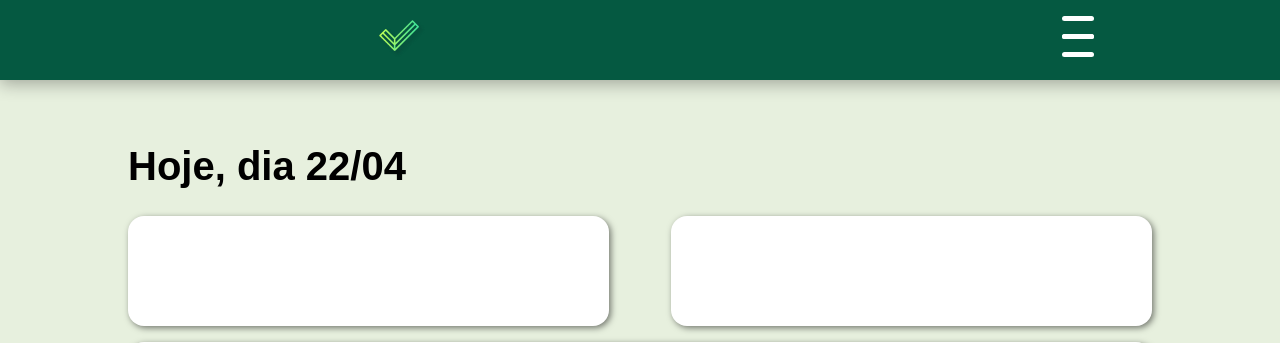
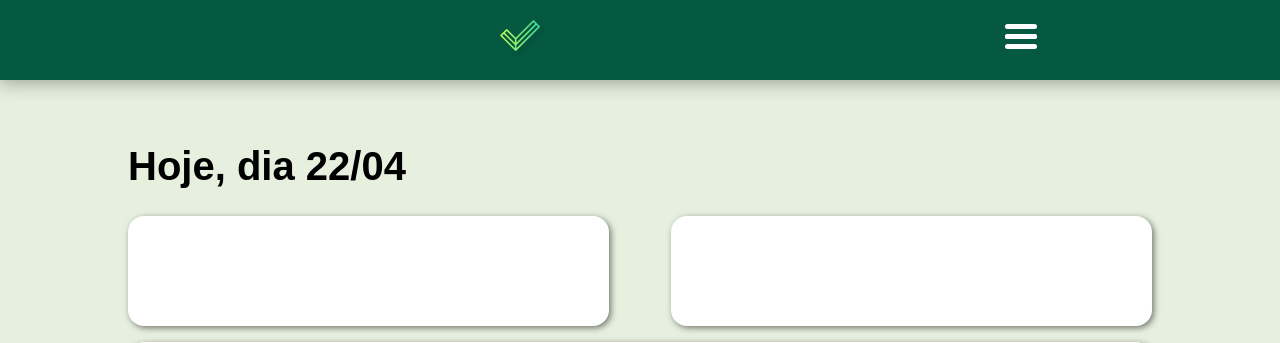
Before and after one commit to jpmoncao/fornow, a PHP site: page / in a window 1280 px wide. Shown: the top 343 px of the page. Run offline with PHP 8.4, Linux system fonts and the light colour scheme; a user stored in the database is signed in.

Commit message:
🐛 FIX: Display margins zones of the menu and header

```diff
--- a/view/assets/css/header.css
+++ b/view/assets/css/header.css
@@ -1,8 +1,8 @@
-header{
+header {
     background-color: #055941;
     box-shadow: 0px 4px 16px rgba(0, 0, 0, 0.3);
     display: flex;
-    justify-content: space-around;
+    justify-content: space-evenly;
     align-items: center;
     width: 100vw;
     height: 5rem;
@@ -10,24 +10,27 @@ header{
     position: fixed;
     left: 0;
     top: 0;
-    z-index: 100;
+    z-index: 9999
 }
 
-header img{
+
+header div.branding {
+    display: flex;
+    align-items: center;
+    justify-content: center;
+}
+
+header img {
     margin-left: -3rem;
     height: 3rem;
+    max-width: none;
 }
 
-header div.branding{
-    display: flex;
-    align-items: center;
+menu {
+    margin-right: -3rem;
 }
 
-menu{
-    margin-right: 1rem;
-}
-
-nav.menu-container{
+nav.menu-container {
     /* left: 65vw; */
     position: fixed;
     top: 0;
@@ -43,22 +46,20 @@ nav.menu-container{
     font-weight: bold;
     font-size: 1.5em;
     line-height: 1rem;
-    padding-right: 5rem;
 
     display: none;
-    /* display: flex; */
     flex-direction: column;
     justify-content: center;
     align-items: center;
 }
 
-nav.menu-container.open{
+nav.menu-container.open {
+    z-index: 998;
     display: flex;
-    max-width: 90vw;
     margin: 0 auto;
 }
 
-nav.menu-container ul{
+nav.menu-container ul {
     display: flex;
     justify-content: center;
     flex-direction: column;
@@ -71,7 +72,7 @@ nav.menu-container ul li {
     gap: 1rem;
 }
 
-nav.menu-container ul li a{
+nav.menu-container ul li a {
     color: white;
     text-decoration: none;
     display: flex;
@@ -86,8 +87,8 @@ nav.menu-container ul li svg {
 
 /* MENU MOBILE */
 #nav-icon3 {
-    width:  2rem;
-    height: 1.2rem;
+    width: 2rem;
+    max-height: 3rem;
     position: relative;
     margin: -1.5rem auto;
 
@@ -123,15 +124,16 @@ nav.menu-container ul li svg {
 }
 
 #nav-icon3 span:nth-child(1) {
-top: 0px;
+    top: 8px;
 }
 
-#nav-icon3 span:nth-child(2),#nav-icon3 span:nth-child(3) {
+#nav-icon3 span:nth-child(2),
+#nav-icon3 span:nth-child(3) {
     top: 18px;
 }
 
 #nav-icon3 span:nth-child(4) {
-top: 36px;
+    top: 28px;
 }
 
 #nav-icon3.open span:nth-child(1) {
```
Also changed, not shown: view/components/header.php (+14 -6 lines). Lines whose indentation alone changed are shown as unchanged.
